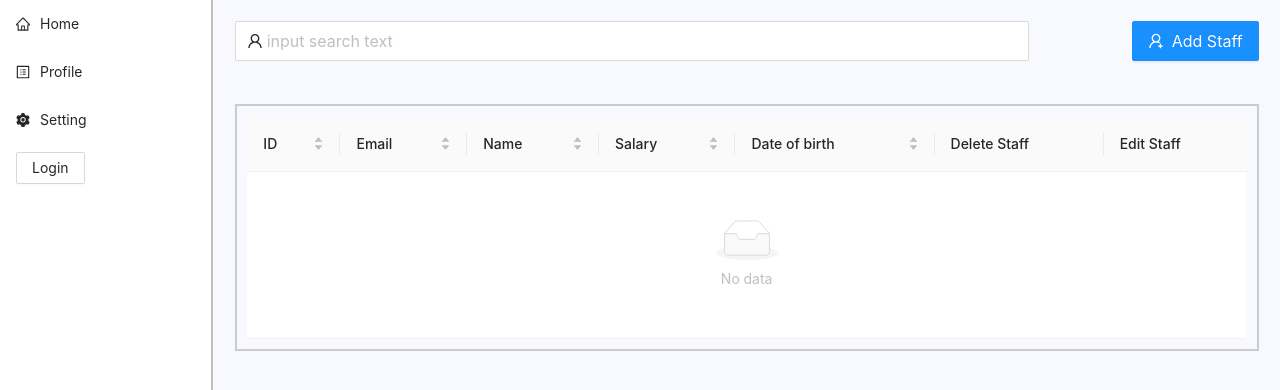
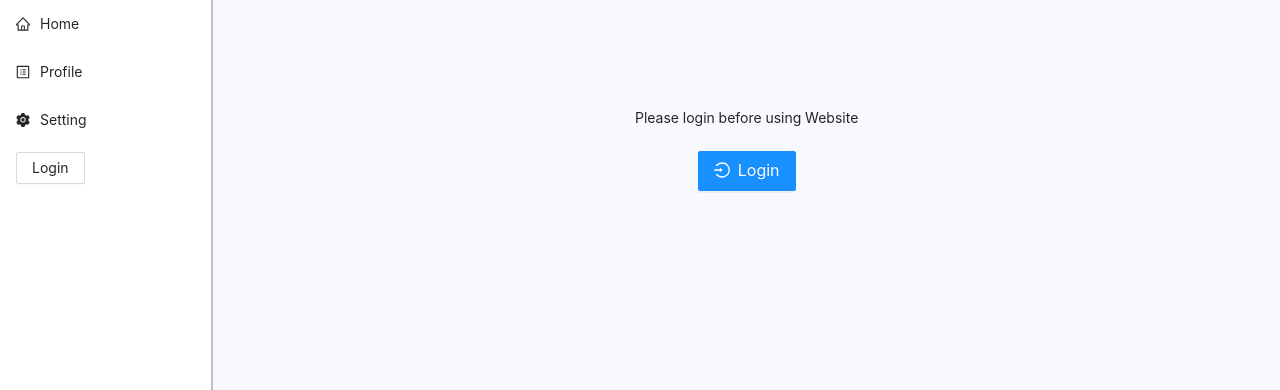
Before and after one commit to namlcphe130442/website-admin, a React (Create React App) app: page /home in a window 1280 px wide. Shown: the top 390 px of the page. Built offline with nearby package versions, Linux system fonts and the light colour scheme.

Commit message:
second-commit

```diff
--- a/src/pages/homePage.tsx
+++ b/src/pages/homePage.tsx
@@ -37,7 +37,7 @@ const HomePage = (props: any) => {
         setStaffSearch(staffs);
     }, [staffs])
 
-    // if(isAuthenticated){
+    if(isAuthenticated){
 
         staffs = props.staffs;
 
@@ -220,12 +220,12 @@ const HomePage = (props: any) => {
                 </Col>
             </Row>
         );
-    // }
-    // else{
-    //     return(
-    //         <Login color={color}/>
-    //     );
-    // }
+    }
+    else{
+        return(
+            <Login color={color}/>
+        );
+    }
 }
 
 const mapStateToProps = (state:any) => {
```
